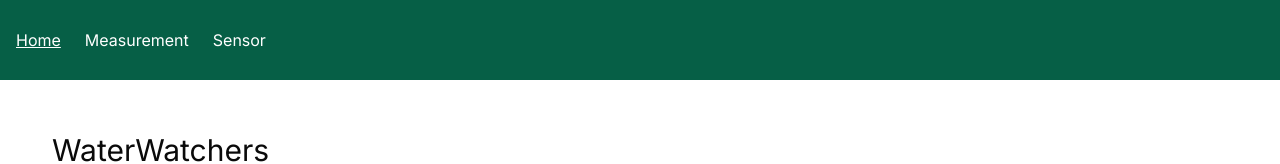
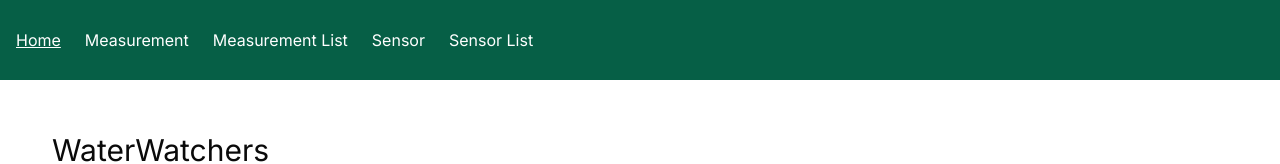
Before and after one commit to syandelbart/watermonitor, a Next.js app: page /dashboard/home in a window 1280 px wide. Shown: the top 164 px of the page. Built offline with nearby package versions, Linux system fonts and the light colour scheme; no server answers.

Commit message:
Add measurement and sensor list routes to NavBar

```diff
--- a/app/components/NavBar.tsx
+++ b/app/components/NavBar.tsx
@@ -1,9 +1,6 @@
 "use client";
 import Link from "next/link";
 import { usePathname, useRouter } from "next/navigation";
-import React from "react";
-
-
 
 const routes = [
   {
@@ -15,11 +12,18 @@ const routes = [
     name: "Measurement",
   },
   {
+    path: "/dashboard/measurement/list",
+    name: "Measurement List",
+  },
+  {
     path: "/dashboard/sensor",
     name: "Sensor",
   },
+  {
+    path: "/dashboard/sensor/list",
+    name: "Sensor List",
+  },
 ];
-
 
 const Navbar = () => {
   const router = useRouter();
```
